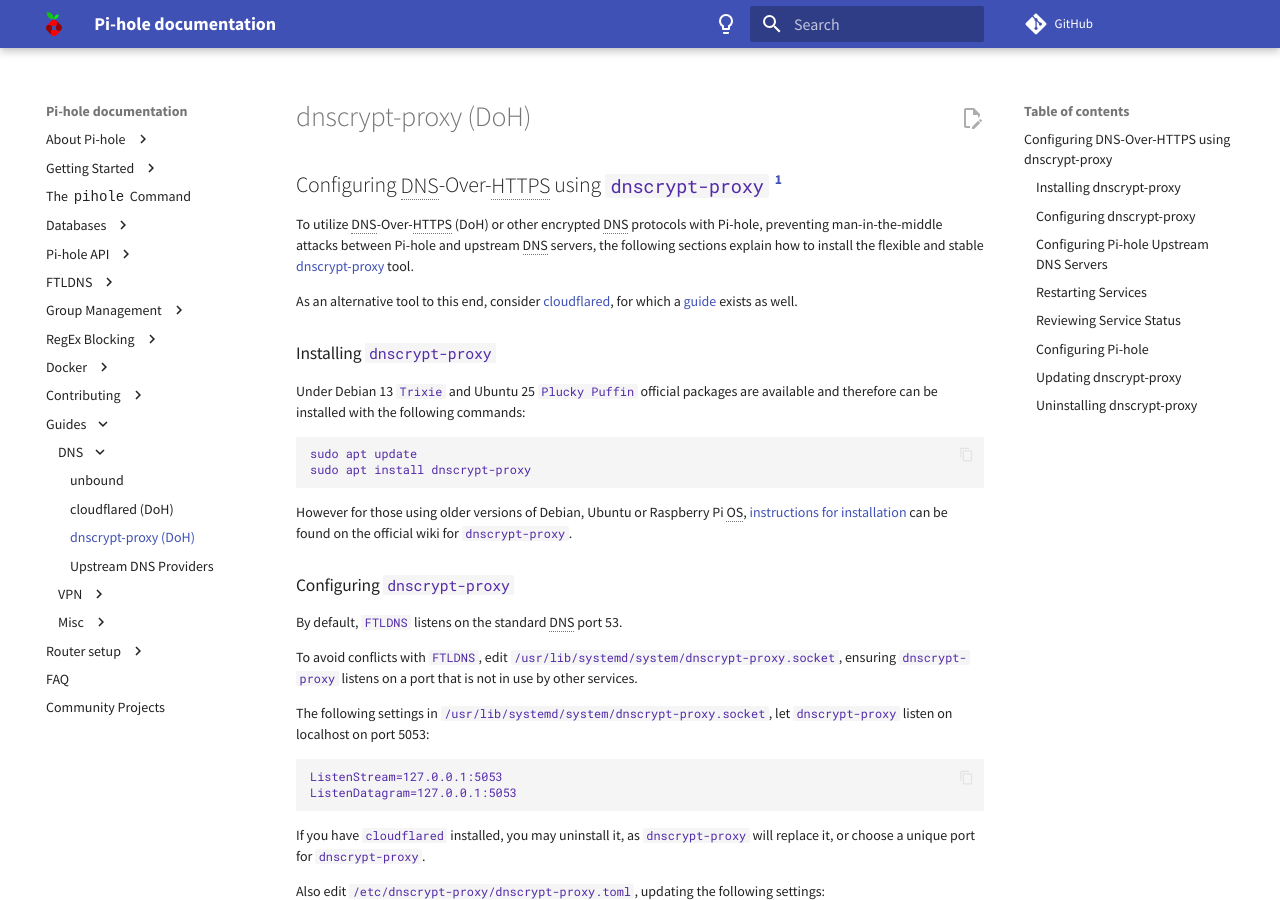
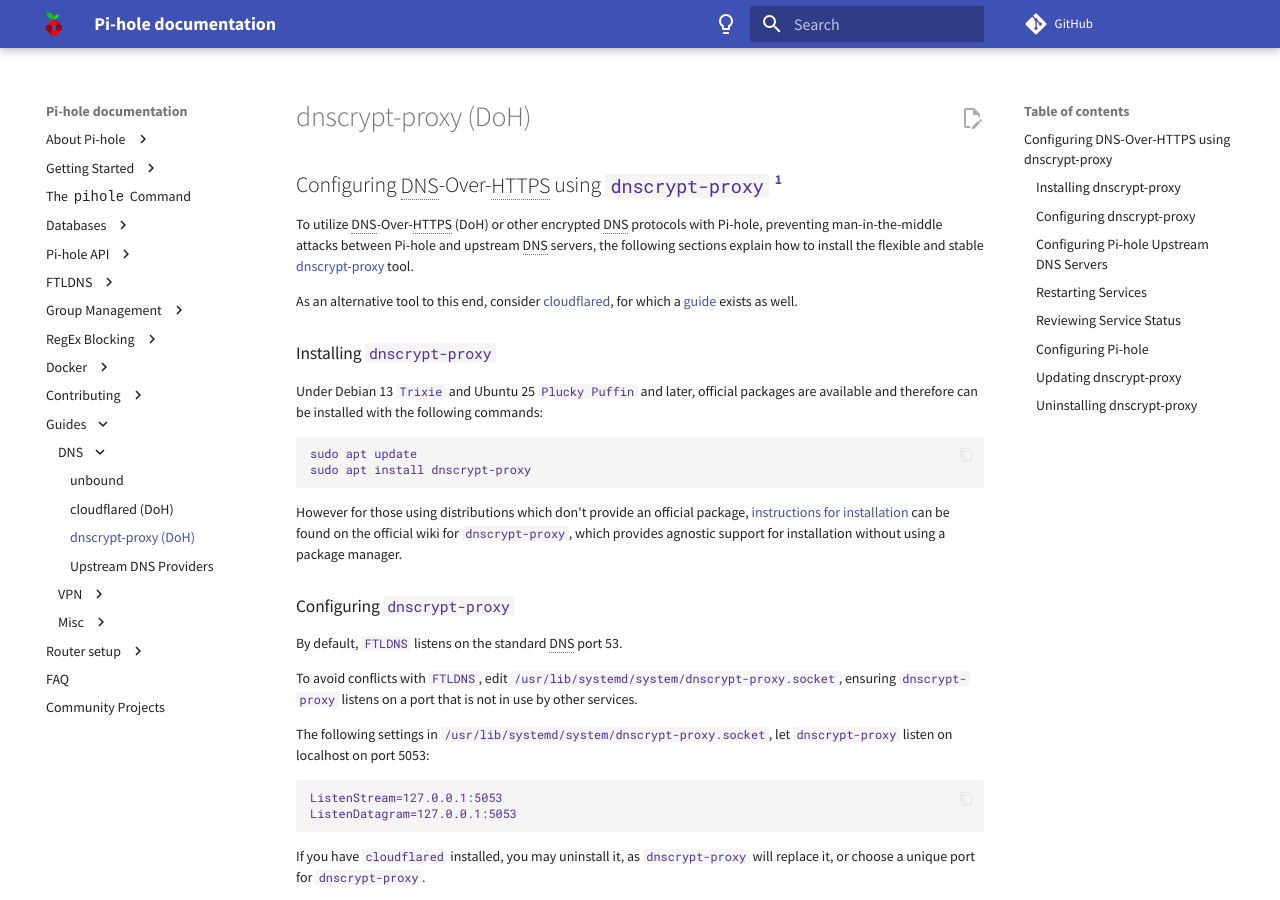
Before and after one commit to pi-hole/docs, an MkDocs documentation site: the page built from docs/guides/dns/dnscrypt-proxy.md, in a window 1280 px wide and 900 px high. Built offline with MkDocs 1.6.1 and Material for MkDocs 9.7.7, drawn with Linux system fonts in a browser that asks for light colours; comment, search, counter and statistics services are not loaded.

Commit message:
Apply suggestions from code review
Co-authored-by: Edward Hawkes <git@tc-hawkes.com>
Signed-off-by: yubiuser <github@yubiuser.dev>

````diff
--- a/docs/guides/dns/dnscrypt-proxy.md
+++ b/docs/guides/dns/dnscrypt-proxy.md
@@ -6,14 +6,14 @@
 
 ### Installing `dnscrypt-proxy`
 
-Under Debian 13 `Trixie` and Ubuntu 25 `Plucky Puffin` official packages are available and therefore can be installed with the following commands:
+Under Debian 13 `Trixie` and Ubuntu 25 `Plucky Puffin` and later, official packages are available and therefore can be installed with the following commands:
 
 ```bash
 sudo apt update
 sudo apt install dnscrypt-proxy
 ```
 
-However for those using older versions of Debian, Ubuntu or Raspberry Pi OS, [instructions for installation](https://github.com/DNSCrypt/dnscrypt-proxy/wiki/Installation-linux#installation-on-linux-overview) can be found on the official wiki for `dnscrypt-proxy`.
+However for those using distributions which don't provide an official package, [instructions for installation](https://github.com/DNSCrypt/dnscrypt-proxy/wiki/Installation-linux#installation-on-linux-overview) can be found on the official wiki for `dnscrypt-proxy`, which provides agnostic support for installation without using a package manager.
 
 ### Configuring `dnscrypt-proxy`
 
````
